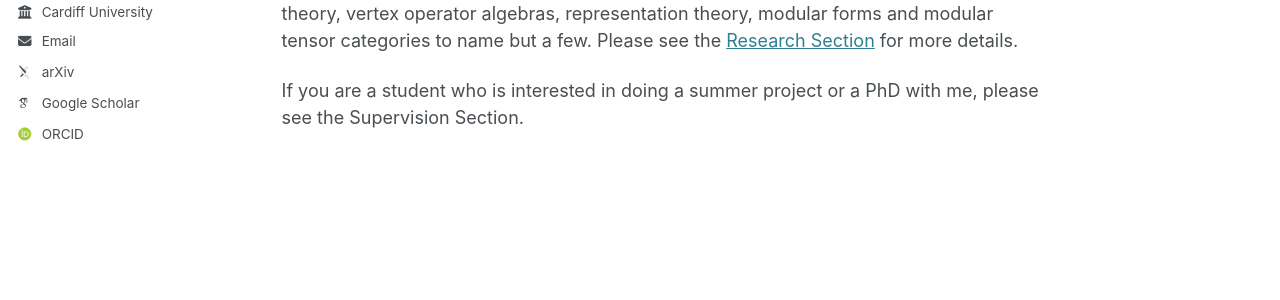
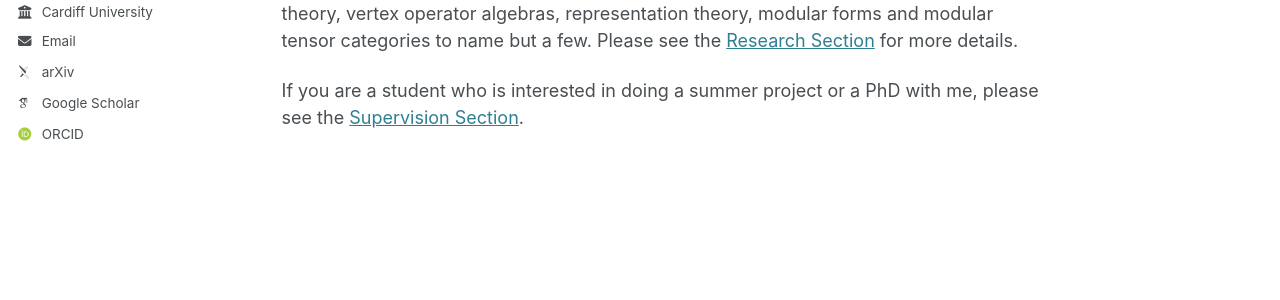
Before and after one commit to simonjwood/simonjwood.github.io, a Jekyll site: the page built from _pages/about.md, in a window 1280 px wide. Shown: the part 361-661 px from the top of the page. Built offline with Jekyll 4.4.1, drawn with Linux system fonts in a browser that asks for light colours; some web fonts are replaced.

Commit message:
Made talk list less compact.

```diff
--- a/_includes/archive-single-talk.html
+++ b/_includes/archive-single-talk.html
@@ -35,8 +35,8 @@
 <!--    {% if post.read_time %}
       <p class="page__meta"><i class="fa fa-clock-o" aria-hidden="true"></i> {% include read-time.html %}</p>
     {% endif %} -->
-    {% if post.date %}<i class="fa fa-clock-o" aria-hidden="true"></i> {{ post.date | date: '%B, %Y' }}{% endif %}
-    {% if post.venue %}<!--{{post.type}},--> {{ post.venue }},  {{post.location}} {% endif %}
+    {% if post.date %}<i class="fa fa-clock-o" aria-hidden="true"></i>{{ post.date | date: '%B, %Y' }},{% endif %}
+    {% if post.venue %}<!--{{post.type}},--> {{ post.venue }}<br />{{post.location}} {% endif %}
     <!-- {% if post.excerpt %}<p class="archive__item-excerpt" itemprop="description">{{ post.excerpt | markdownify }}</p>{% endif %}-->
   </article>
 </div>
--- a/_pages/about.md
+++ b/_pages/about.md
@@ -12,4 +12,4 @@
 
 My research focuses on symmetries in the laws of physics. Such symmetries are fundamental to our understanding of the laws nature (they have arguably been the driving force behind almost all advances in theoretical physics for well over 100 years) and are also a source of beautiful mathematics. Specifically, I mainly study the mathematics of 2 dimensional conformal quantum field theories and all their myriad connections to Lie theory, vertex operator algebras, representation theory, modular forms and modular tensor categories to name but a few. Please see the [Research Section](/research/) for more details.
 
-If you are a student who is interested in doing a summer project or a PhD with me, please see the Supervision Section.
+If you are a student who is interested in doing a summer project or a PhD with me, please see the [Supervision Section](/supervision/).
```
